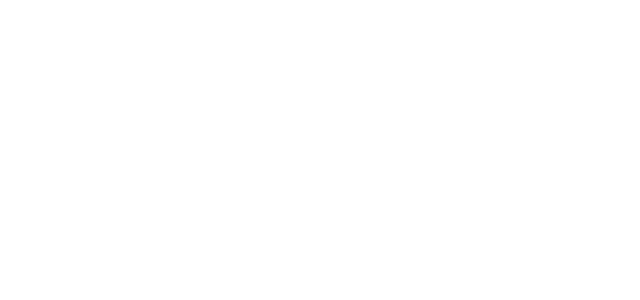
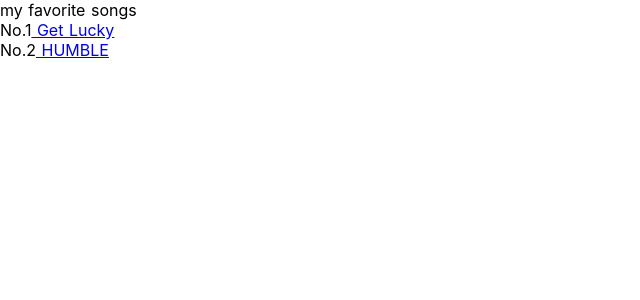
Before and after one commit to ikuosaito1989/nuxtjs-input, a Nuxt app in the folder myApp/: page /my-favorite in a window 1280 px wide. Before the commit this address had no page. Shown: the top 300 px of the page, without its empty margins (0-640 px from the left). Built offline with nearby package versions, Linux system fonts and the light colour scheme.

Commit message:
ちょっとプロフィールっぽくした

```diff
--- a/myApp/pages/index.vue
+++ b/myApp/pages/index.vue
@@ -9,8 +9,8 @@
         My posh Nuxt.js project
       </h2>
       <transition>
-        <nuxt-link to="/user">
-          go to user
+        <nuxt-link to="/my-favorite">
+          my favorite songs
         </nuxt-link>
       </transition>
       <div class="links">
--- /dev/null
+++ b/myApp/pages/my-favorite/index.vue
@@ -0,0 +1,24 @@
+<template>
+  <div>
+    <div>my favorite songs</div>
+    <transition> </transition>
+    <div>
+      <span>No.1</span>
+      <nuxt-link to="/my-favorite/5NV6Rdv1a3I">
+        Get Lucky
+      </nuxt-link>
+    </div>
+    <div>
+      <span>No.2</span>
+      <nuxt-link to="/my-favorite/tvTRZJ-4EyI">
+        HUMBLE
+      </nuxt-link>
+    </div>
+  </div>
+</template>
+
+<script>
+export default {
+  layout: 'default'
+}
+</script>
--- a/myApp/pages/user/index.vue
+++ /dev/null
@@ -1,16 +0,0 @@
-<template>
-  <div>
-    <div>this user Pages</div>
-    <transition>
-      <nuxt-link to="/user/mzB1VGEGcSU">
-        go to user 1
-      </nuxt-link>
-    </transition>
-  </div>
-</template>
-
-<script>
-export default {
-  layout: 'default'
-}
-</script>
```
Also changed, not shown: myApp/pages/my-favorite/_id.vue (renamed from myApp/pages/user/_id.vue).
